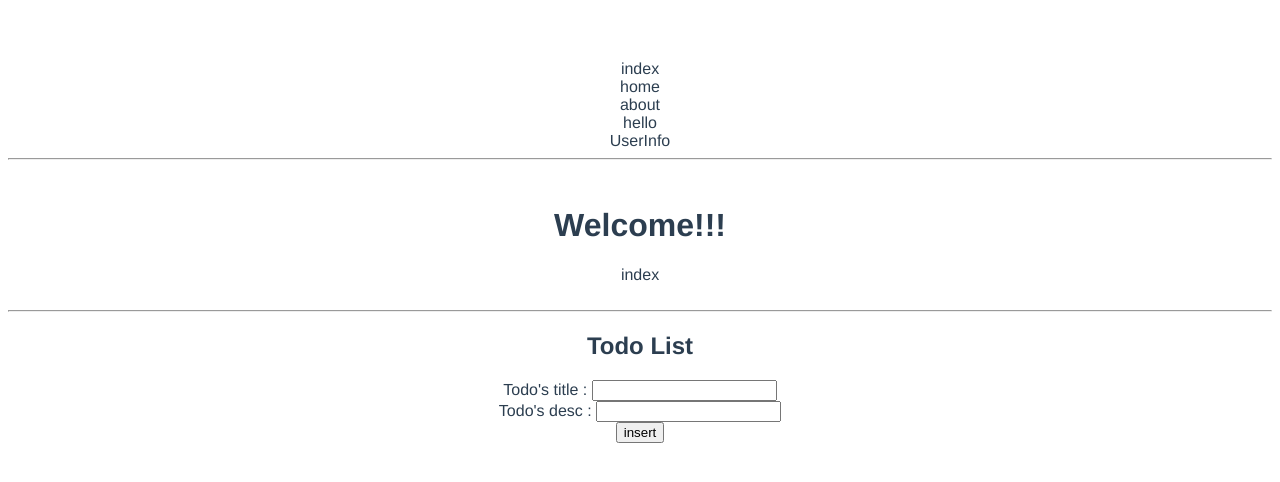
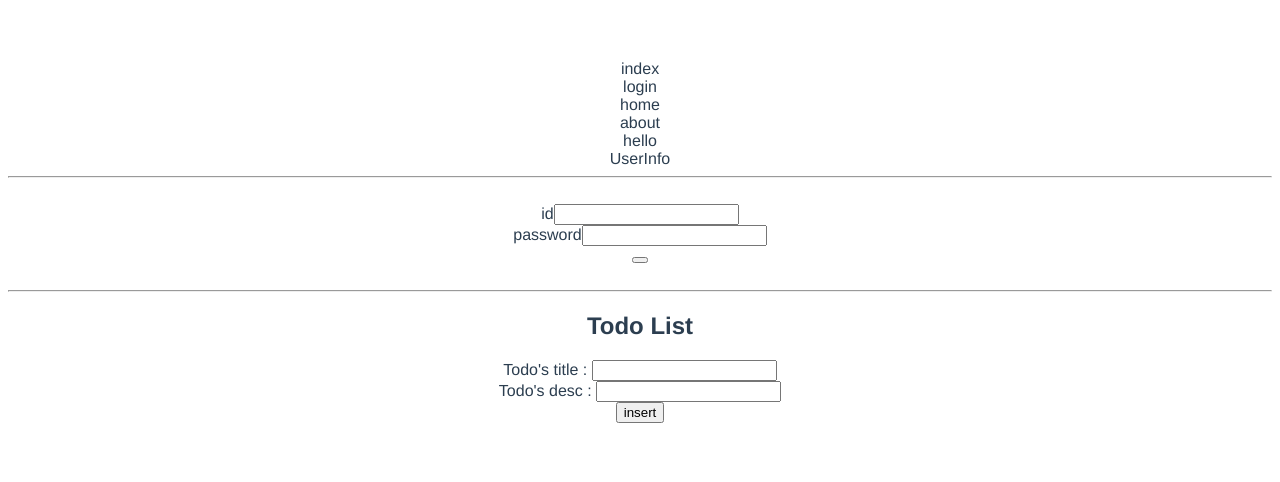
Before and after one commit to SinYongJu/vue-til, a Vue app in the folder vue-cli/: page /login in a window 1280 px wide. Before the commit this address led to /. Shown: the top 482 px of the page. Built offline with nearby package versions, Linux system fonts and the light colour scheme.

Commit message:
Fix code error

```diff
--- a/vue-cli/src/App.vue
+++ b/vue-cli/src/App.vue
@@ -1,6 +1,7 @@
 <template>
   <div id="app">
     <router-link to="/" tag="div" >index</router-link>
+    <router-link to="/login" tag="div" >login</router-link>
     <router-link to="/home" tag="div" >home</router-link>
     <router-link to="/about" tag="div">about</router-link>
     <router-link to="/hello" tag="div">hello</router-link>
--- a/vue-cli/src/core/router.js
+++ b/vue-cli/src/core/router.js
@@ -12,9 +12,9 @@ const router = new VueRouter({
   mode: 'history',
   routes: [
     { path: '/', name: 'home', component: Index },
-    { path: '/home', name: 'home', component: Home },
-    { path: '/login', meta: { requiresAuth: true }, name: 'login', component: Login },
-    { path: '/about', meta: { requiresAuth: true }, name: 'about', component: About },
+    { path: '/login', name: 'login', component: Login },
+    { path: '/home', meta: { requiresAuth: true }, name: 'home', component: Home },
+    { path: '/about', meta: { requiresAuth: true }, name: 'about', component: About }, // local navigation guard
     { path: '/hello', meta: { requiresAuth: true }, name: 'hello', component: HelloWorld },
     { path: '*', redirect: '/' }
   ],
--- a/vue-cli/src/pages/Login.vue
+++ b/vue-cli/src/pages/Login.vue
@@ -21,7 +21,7 @@ export default {
       pwd: ''
     }
   },
-  method: {
+  methods: {
     login: function() {
       console.log('login')
     }
```
